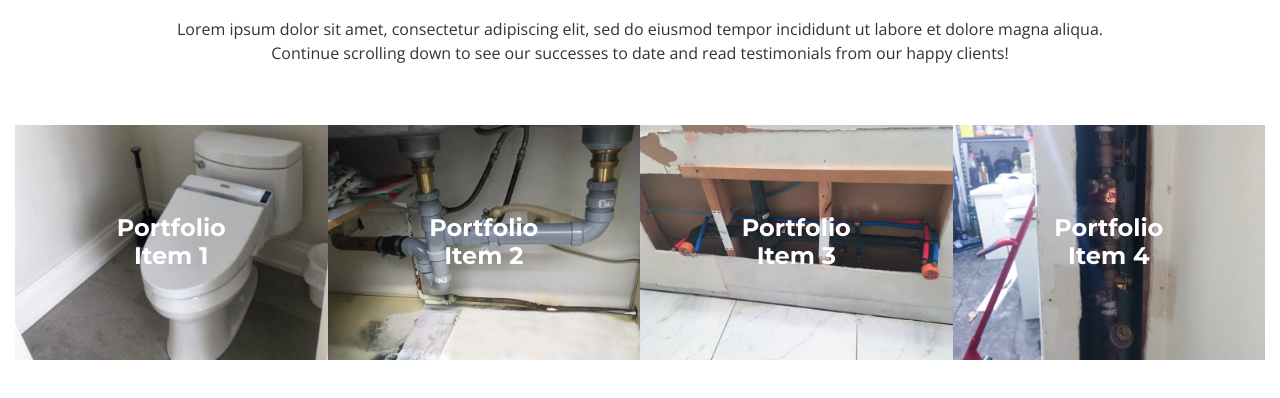
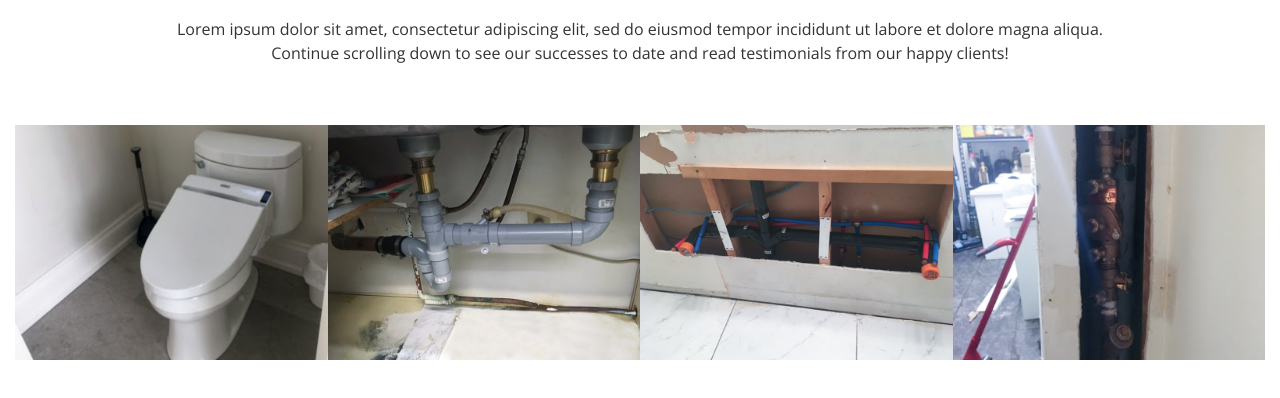
Before and after one commit to Ambursley/thebestplumbing, a plain HTML site: page index.html in a window 1280 px wide. Shown: the part 2741-3139 px from the top of the page. Drawn offline with nearby package versions, Linux system fonts and the light colour scheme; animation ran at ten frames a second; files whose address does not match are found by name.

Commit message:
title gone

```diff
--- a/index.html
+++ b/index.html
@@ -286,7 +286,7 @@
 
                 <img src="img/portfolio/1.jpg" alt="">
                 <div class="portfolio-overlay">
-                  <div class="portfolio-info"><h2 class="wow fadeInUp">Portfolio Item 1</h2></div>
+                  <div class="portfolio-info"><h2 class="wow fadeInUp"></h2></div>
                 </div>
 
             </div>
@@ -297,7 +297,7 @@
 
                 <img src="img/portfolio/2.jpg" alt="">
                 <div class="portfolio-overlay">
-                  <div class="portfolio-info"><h2 class="wow fadeInUp">Portfolio Item 2</h2></div>
+                  <div class="portfolio-info"><h2 class="wow fadeInUp"></h2></div>
                 </div>
 
             </div>
@@ -308,7 +308,7 @@
 
                 <img src="img/portfolio/3.jpg" alt="">
                 <div class="portfolio-overlay">
-                  <div class="portfolio-info"><h2 class="wow fadeInUp">Portfolio Item 3</h2></div>
+                  <div class="portfolio-info"><h2 class="wow fadeInUp"></h2></div>
                 </div>
 
             </div>
@@ -319,7 +319,7 @@
 
                 <img src="img/portfolio/4.jpg" alt="">
                 <div class="portfolio-overlay">
-                  <div class="portfolio-info"><h2 class="wow fadeInUp">Portfolio Item 4</h2></div>
+                  <div class="portfolio-info"><h2 class="wow fadeInUp"></h2></div>
                 </div>
 
             </div>
```
